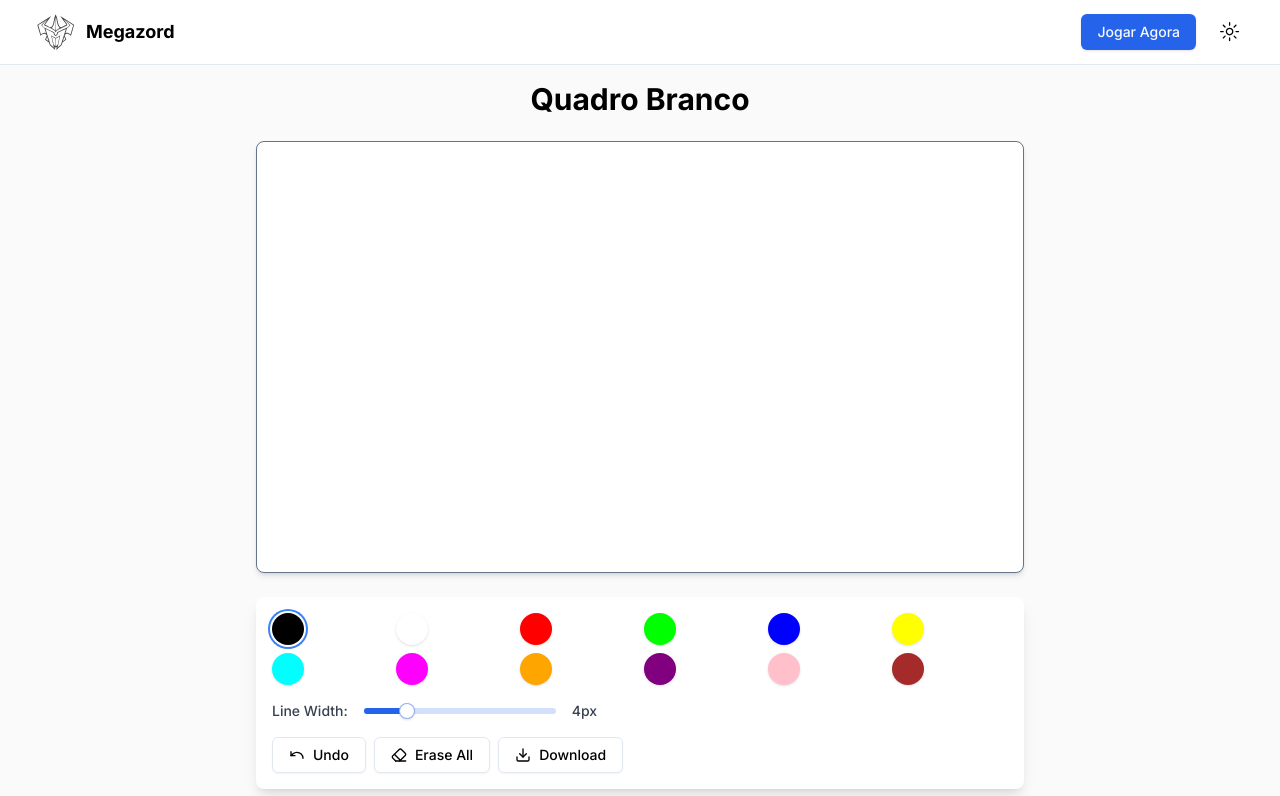
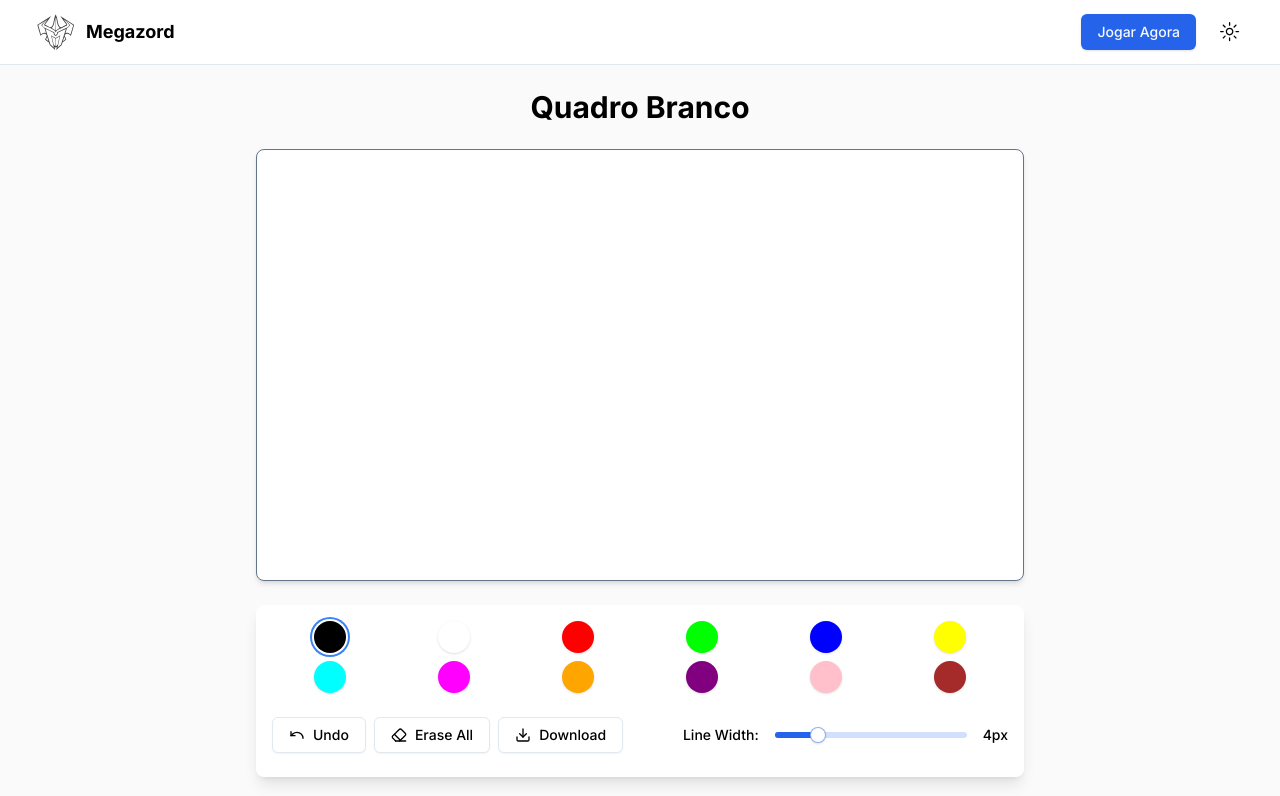
Before and after one commit to giovannivicentin/megazord, a Next.js app: page /whiteboard in a window 1280 px wide. Shown: the top 796 px of the page. Built offline with nearby package versions, Linux system fonts and the light colour scheme.

Commit message:
refactor: improve layout and styling of WhiteboardPage controls

```diff
--- a/src/app/whiteboard/page.tsx
+++ b/src/app/whiteboard/page.tsx
@@ -192,7 +192,7 @@ const WhiteboardPage: React.FC = () => {
   }
 
   return (
-    <div className="min-h-screen flex flex-col items-center justify-center p-4 bg-neutral-50">
+    <div className="min-h-screen flex flex-col items-center justify-center p-4 bg-neutral-50 dark:bg-[unset]">
       <h1 className="text-3xl font-bold mb-6">Quadro Branco</h1>
 
       <div
@@ -213,12 +213,14 @@ const WhiteboardPage: React.FC = () => {
       </div>
 
       <div className="p-4 bg-background border-muted-foreground rounded-lg shadow-lg w-full max-w-3xl">
-        <div className="grid grid-cols-3 sm:grid-cols-4 md:grid-cols-6 gap-2 mb-4">
+        <div className="grid grid-cols-3 sm:grid-cols-4 md:grid-cols-6 gap-2 mb-4 place-items-center">
           {colors.map((c) => (
             <Button
               key={c.value}
               onClick={() => setColor(c.value)}
-              className={`w-8 h-8 rounded-full ${color === c.value ? 'ring-2 ring-offset-2 ring-blue-500' : ''}`}
+              className={`w-8 h-8 rounded-full flex items-center justify-center ${
+                color === c.value ? 'ring-2 ring-offset-2 ring-blue-500' : ''
+              }`}
               style={{ backgroundColor: c.value }}
               title={c.name}
             >
@@ -226,8 +228,9 @@ const WhiteboardPage: React.FC = () => {
             </Button>
           ))}
         </div>
-        <div className="flex flex-col sm:flex-row items-center space-y-2 sm:space-y-0 sm:space-x-4 mb-4">
-          <span className="text-sm font-medium text-gray-700">Line Width:</span>
+        <div className="sm:flex flex-row-reverse items-center justify-between block">
+          <div className="flex flex-col sm:flex-row items-center space-y-2 sm:space-y-0 sm:space-x-4 mb-4 pt-4">
+            <span className="text-sm font-medium ">Line Width:</span>
             <Slider
               value={[lineWidth]}
               onValueChange={(value) => setLineWidth(value[0])}
@@ -235,11 +238,9 @@ const WhiteboardPage: React.FC = () => {
               step={1}
               className="w-full sm:w-48"
             />
-          <span className="text-sm font-medium text-gray-700">
-            {lineWidth}px
-          </span>
+            <span className="text-sm font-medium">{lineWidth}px</span>
           </div>
-        <div className="flex flex-wrap gap-2">
+          <div className="flex flex-wrap gap-2 items-center justify-center sm:justify-normal">
             <Button
               onClick={undo}
               variant="outline"
@@ -266,6 +267,7 @@ const WhiteboardPage: React.FC = () => {
             </Button>
           </div>
         </div>
+      </div>
 
       <p className="text-muted-foreground mt-4 text-center max-w-3xl">
         Draw with your mouse or finger (on mobile). Use the color palette and
```
Lines whose indentation alone changed are shown as unchanged.
